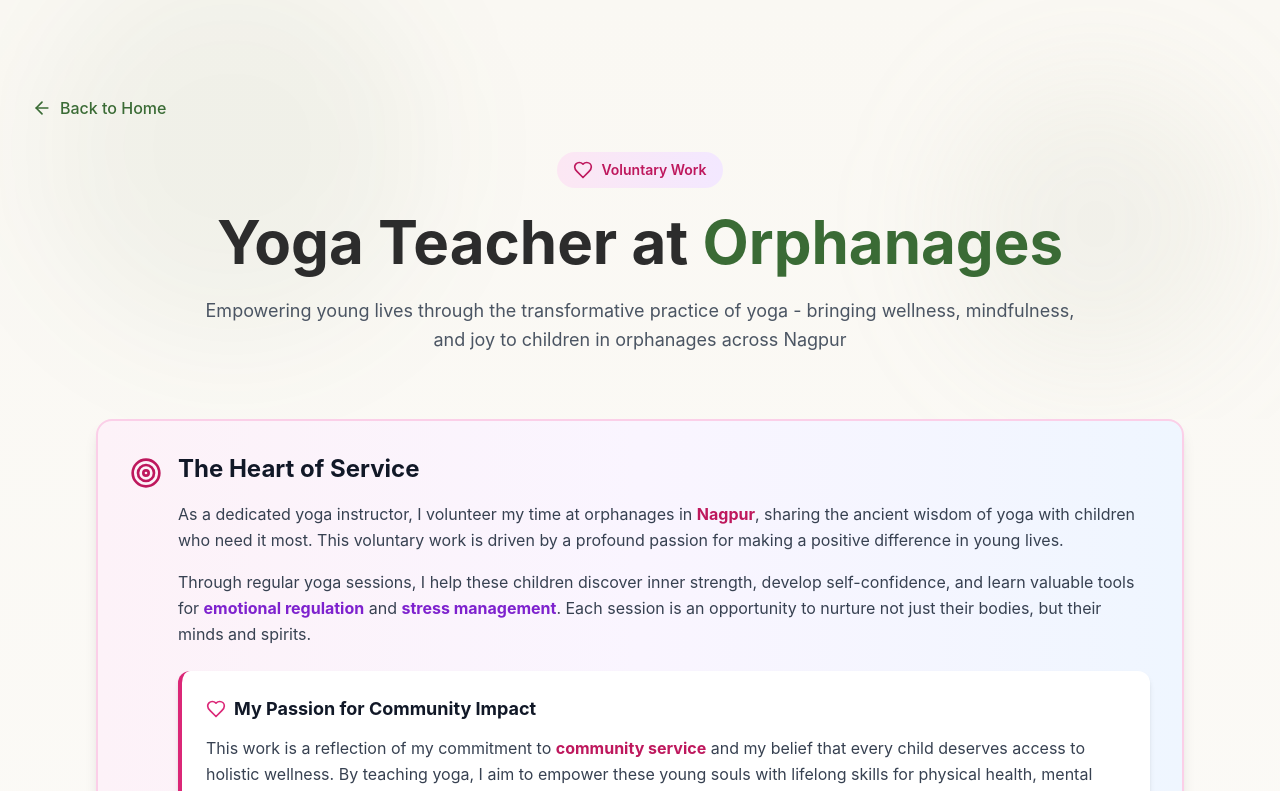
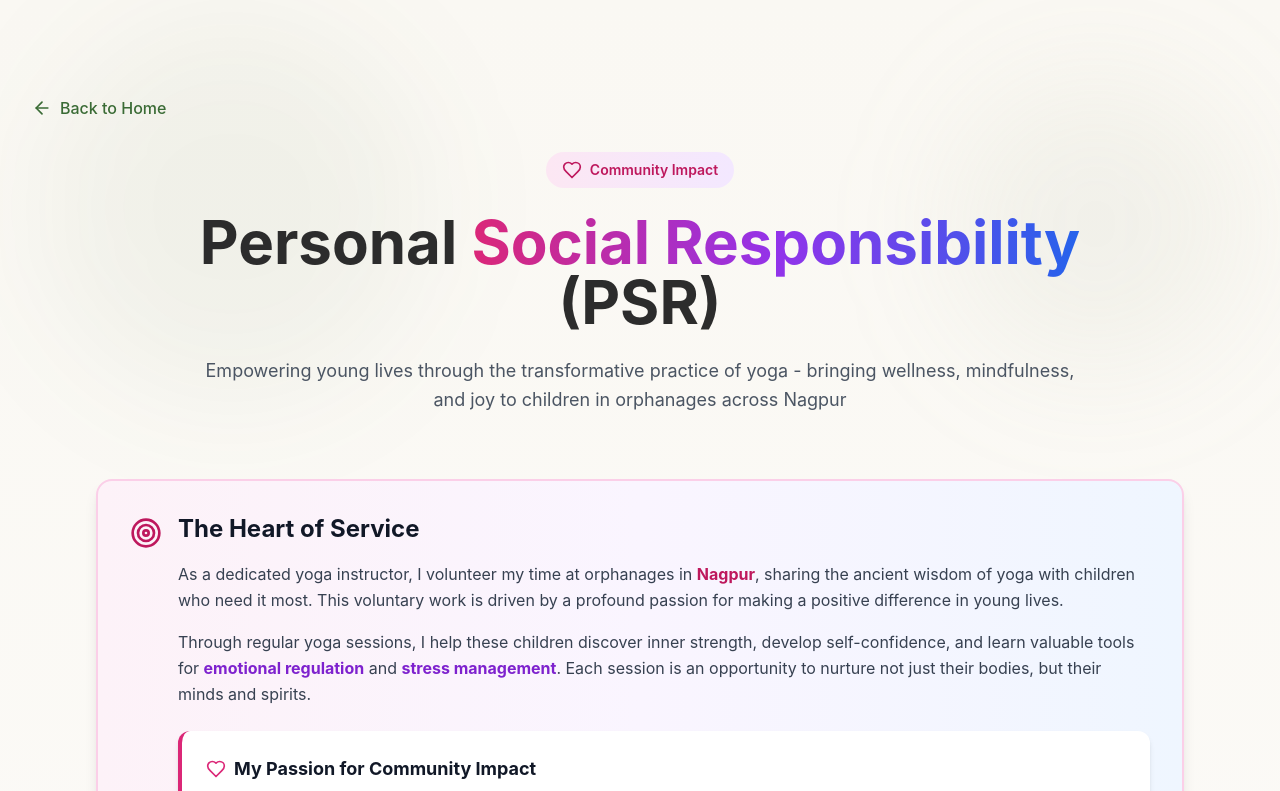
Before and after one commit to Kaustubh19-tech/EcoWebsite, a React (Create React App) app: page /voluntary-work in a window 1280 px wide. Shown: the top 791 px of the page. Built offline with nearby package versions, Linux system fonts and the light colour scheme.

Commit message:
Rename Voluntary Work to PSR with full title Personal Social Responsibility

```diff
--- a/src/components/Navigation.js
+++ b/src/components/Navigation.js
@@ -57,7 +57,7 @@ export default function Navigation() {
     { id: 'myquest', label: 'My Quest', type: 'link' },
     { id: 'treasure', label: 'Treasure', type: 'link' },
     { id: 'projects', label: 'Projects', type: 'scroll' },
-    { id: 'voluntary-work', label: 'Voluntary Work', type: 'link' },
+    { id: 'voluntary-work', label: 'PSR', type: 'link' },
     { id: 'linkedin', label: 'LinkedIn', type: 'external', url: 'https://www.linkedin.com/in/kr28' }
   ];
 
--- a/src/pages/VoluntaryWork.js
+++ b/src/pages/VoluntaryWork.js
@@ -31,10 +31,10 @@ export default function VoluntaryWork() {
                     <div className="text-center max-w-4xl mx-auto">
                         <div className="inline-flex items-center gap-2 px-4 py-2 bg-gradient-to-r from-pink-100 to-purple-100 rounded-full mb-6">
                             <Heart className="w-5 h-5 text-pink-700" />
-                            <span className="text-sm font-semibold text-pink-700">Voluntary Work</span>
+                            <span className="text-sm font-semibold text-pink-700">Community Impact</span>
                         </div>
-                        <h1 className="text-5xl lg:text-6xl font-bold text-[#2C2C2C] mb-6">
-                            Yoga Teacher at <span className="text-[#3A6B35]">Orphanages</span>
+                        <h1 className="text-5xl lg:text-6xl font-bold text-[#2C2C2C] mb-6 leading-tight">
+                            Personal <span className="text-transparent bg-clip-text bg-gradient-to-r from-pink-600 via-purple-600 to-blue-600">Social Responsibility</span> (PSR)
                         </h1>
                         <p className="text-lg text-gray-600 leading-relaxed">
                             Empowering young lives through the transformative practice of yoga - bringing wellness, mindfulness, and joy to children in orphanages across Nagpur
```
